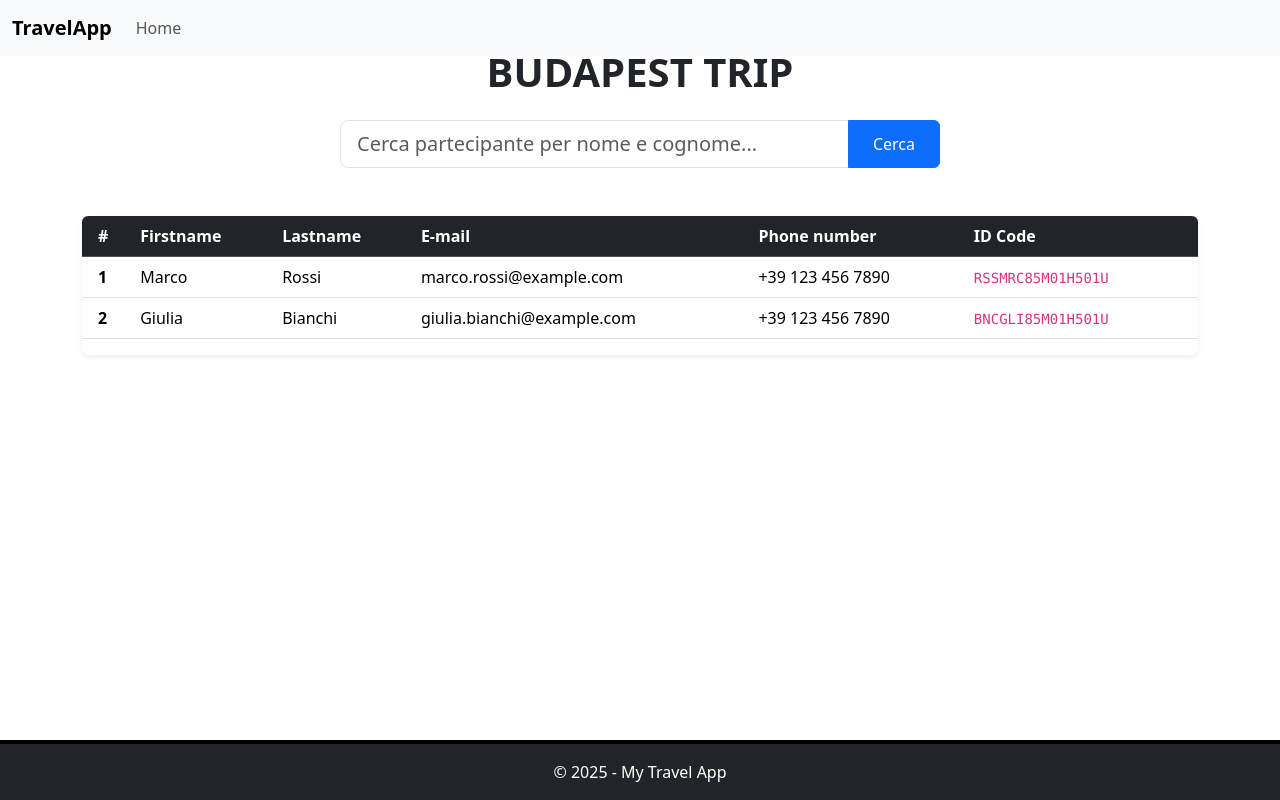
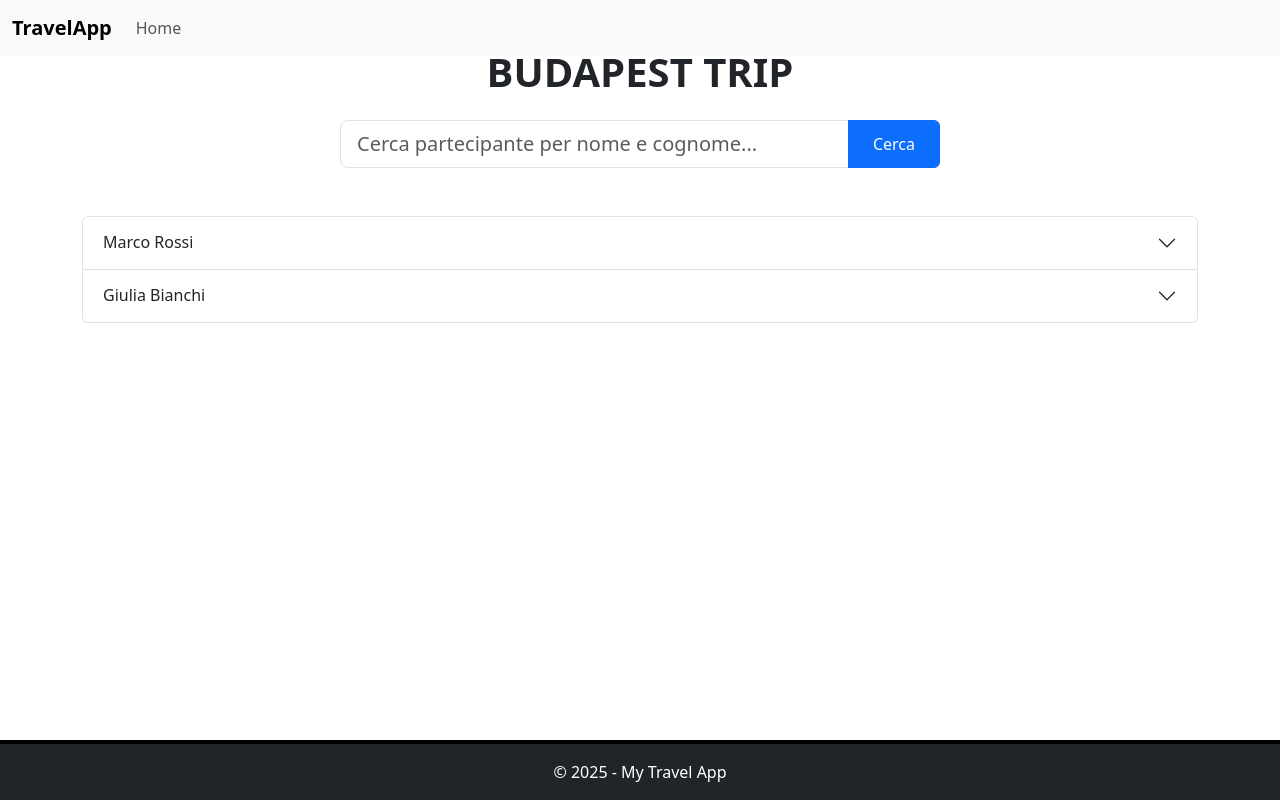
Before and after one commit to JuriPatacchiola/sst-prototipo-webapp, a React (Vite) app: page /detail/1 in a window 1280 px wide. Built offline with nearby package versions, Linux system fonts and the light colour scheme.

Commit message:
Add collaps design

```diff
--- a/src/pages/DetailTravel.jsx
+++ b/src/pages/DetailTravel.jsx
@@ -30,40 +30,45 @@ export default function DetailTravel() {
                         <SearchBar users={travelUsers} onSearchResults={setDisplayedUsers} />
                     </div>
                 </div>
-                {/* table */}
-                <div className="table-responsive shadow-sm rounded">
-                    <table className="table table-hover align-middle">
-                        <thead className="table-dark">
-                            <tr>
-                                <th scope="col" className="ps-3">#</th>
-                                <th scope="col">Firstname</th>
-                                <th scope="col">Lastname</th>
-                                <th scope="col">E-mail</th>
-                                <th scope="col">Phone number</th>
-                                <th scope="col" className="pe-3">ID Code</th>
-                            </tr>
-                        </thead>
-                        <tbody>
-                            {displayedUsers.length > 0 ? (
-                                displayedUsers.map(user => (
-                                    <tr key={user.id}>
-                                        <th className="ps-3">{user.id}</th>
-                                        <td>{user.first_name}</td>
-                                        <td>{user.last_name}</td>
-                                        <td>{user.email}</td>
-                                        <td>{user.phone}</td>
-                                        <td className="pe-3"><code>{user.id_code}</code></td>
-                                    </tr>
-                                ))
-                            ) : (
-                                <tr>
-                                    <td colSpan="6" className="text-center py-4 text-muted">
-                                        Nessun partecipante trovato.
-                                    </td>
-                                </tr>
-                            )}
-                        </tbody>
-                    </table>
+                <div className="accordion" id="accordionExample">
+                    {travelUsers.map((user, i) => (
+                        <div key={user.id} className="accordion-item">
+                            <h2 className="accordion-header">
+                                <button
+                                    className="accordion-button collapsed"
+                                    type="button"
+                                    data-bs-toggle="collapse"
+                                    data-bs-target={`#collapse-${i}`}
+                                    aria-expanded="false"
+                                    aria-controls={`#collapse-${i}`}
+                                >
+                                    {user.first_name} {user.last_name}
+                                </button>
+                            </h2>
+                            <div
+                                id={`collapse-${i}`}
+                                className="accordion-collapse collapse"
+                                data-bs-parent='#accordionExample'
+                            >
+                                <div className="accordion-body">
+                                    <ul className="list-group list-group-flush">
+                                        <li className="list-group-item d-flex justify-content-between align-items-center">
+                                            <strong>Email:</strong>
+                                            <span className="text-secondary">{user.email}</span>
+                                        </li>
+                                        <li className="list-group-item d-flex justify-content-between align-items-center">
+                                            <strong>Codice ID:</strong>
+                                            <span className="badge bg-light text-dark border">{user.id_code}</span>
+                                        </li>
+                                        <li className="list-group-item d-flex justify-content-between align-items-center">
+                                            <strong>Telefono:</strong>
+                                            <span className="text-secondary">{user.phone}</span>
+                                        </li>
+                                    </ul>
+                                </div>
+                            </div>
+                        </div>
+                    ))}
                 </div>
             </div>
         </>
```
